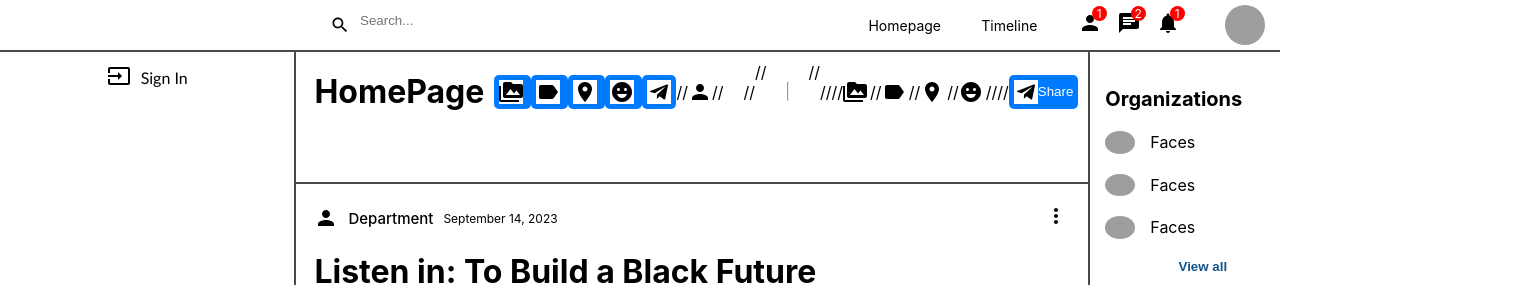
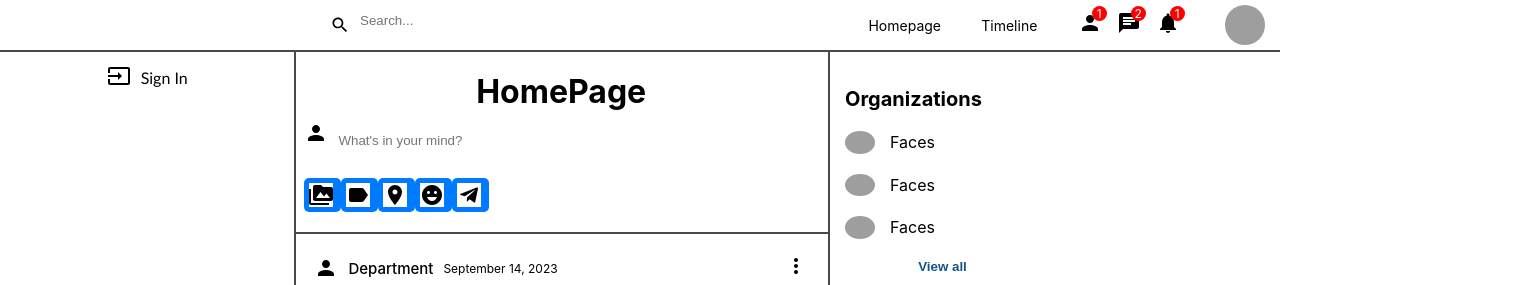
Before and after one commit to Samatuly/React-Project, a React (Create React App) app in the folder unibuddy/: page /home in a window 1280 px wide. Shown: the top 285 px of the page, 1540 px wide, since content can reach past the window. Built offline with nearby package versions, Linux system fonts and the light colour scheme; grey boxes are pictures that could not be loaded.

Commit message:
changed the look of top-share part

```diff
--- a/unibuddy/src/Home/news/News.jsx
+++ b/unibuddy/src/Home/news/News.jsx
@@ -1,37 +1,59 @@
 import React from "react";
 import "./news.css";
-import {EmojiEmotions, Label, PermMedia, Person, Room, Share, Telegram} from '@mui/icons-material';
+import {
+  EmojiEmotions,
+  Label,
+  PermMedia,
+  Person,
+  Room,
+  Share,
+  Telegram,
+} from "@mui/icons-material";
 
-function News(){
-    return(
+function News() {
+  return (
     <>
       <div className="news-container">
         <div className="news-wrapper">
           <div className="news-top">
             <h1>HomePage</h1>
           </div>
+          <div className="news-new-post">
+            <Person />
+            <input placeholder="What's in your mind? " className="news-input" />
+          </div>
           <div className="news-bottom">
             <div className="news-options">
-                            <button className="news-button"><PermMedia className="news-icon"/></button>
-                                <button className="news-button"><Label className="news-icon"/></button>
-                                    <button className="news-button"><Room className="news-icon"/></button>
-                                        <button className="news-button"><EmojiEmotions className="news-icon"/></button>
+              <button className="news-button">
+                <PermMedia className="news-icon" />
+              </button>
+              <button className="news-button">
+                <Label className="news-icon" />
+              </button>
+              <button className="news-button">
+                <Room className="news-icon" />
+              </button>
+              <button className="news-button">
+                <EmojiEmotions className="news-icon" />
+              </button>
+              <button className="news-button">
+                <Telegram className="news-icon" />
+              </button>
             </div>
-                        <button className="news-button"><Telegram/></button>
-
-//                         <Person/>
-//                         <input placeholder="What's in your mind? " className="news-input"/>
-//                     </div>
-//                     <hr className="news-hr"/>
-//                     <div className="news-bottom">
-//                         <div className="news-options">
-//                             <PermMedia className="news-icon"/>
-//                             <Label className="news-icon"/>
-//                             <Room className="news-icon"/>
-//                             <EmojiEmotions className="news-icon"/>
-//                         </div>
-//                         <button className="news-button"><Telegram/>Share</button>
           </div>
+          {/* <hr className="news-hr" />
+          <div className="news-bottom">
+            <div className="news-options">
+              <PermMedia className="news-icon" />
+              <Label className="news-icon" />
+              <Room className="news-icon" />
+              <EmojiEmotions className="news-icon" />
+            </div>
+            <button className="news-button">
+              <Telegram />
+              Share
+            </button>
+          </div> */}
         </div>
       </div>
     </>
--- a/unibuddy/src/Home/news/news.css
+++ b/unibuddy/src/Home/news/news.css
@@ -1,46 +1,50 @@
-.news-container{
+.news-container {
   width: 100%;
-    height: 130px;
+  /* height: 130px; */
   border-bottom: 2px solid #494949;
 }
-.news-wrapper{
+.news-wrapper {
   padding: 10px;
   display: flex;
+  flex-direction: column;
   justify-content: space-between;
 }
-.news-top{
+.news-top {
   color: white;
   padding: 10px;
+  display: flex;
+  justify-content: center;
 }
-.news-input{
-    border:none;
+.news-input {
+  border: none;
   width: 80%;
 }
-.news-input:focus{
+.news-input:focus {
   outline: none;
 }
-.news-hr{
+.news-hr {
   margin: 20px;
 }
-.news-bottom{
+.news-bottom {
   display: flex;
   align-items: center;
   justify-content: space-between;
 }
-.news-options{
+.news-options {
   display: flex;
   align-items: center;
   cursor: pointer;
 }
-.news-icon{
+.news-icon {
   font-size: 18px;
   margin-right: 3px;
+  width: auto;
 }
-.news-options-text{
+.news-options-text {
   font-size: 14px;
   font-weight: lighter;
 }
-.news-button{
+.news-button {
   display: flex;
   align-items: center;
   border: none;
@@ -49,3 +53,9 @@
   cursor: pointer;
   color: white;
 }
+
+.news-new-post {
+  display: "flex";
+  align-items: center;
+  flex-wrap: wrap;
+}
```
Lines whose indentation alone changed are shown as unchanged.
